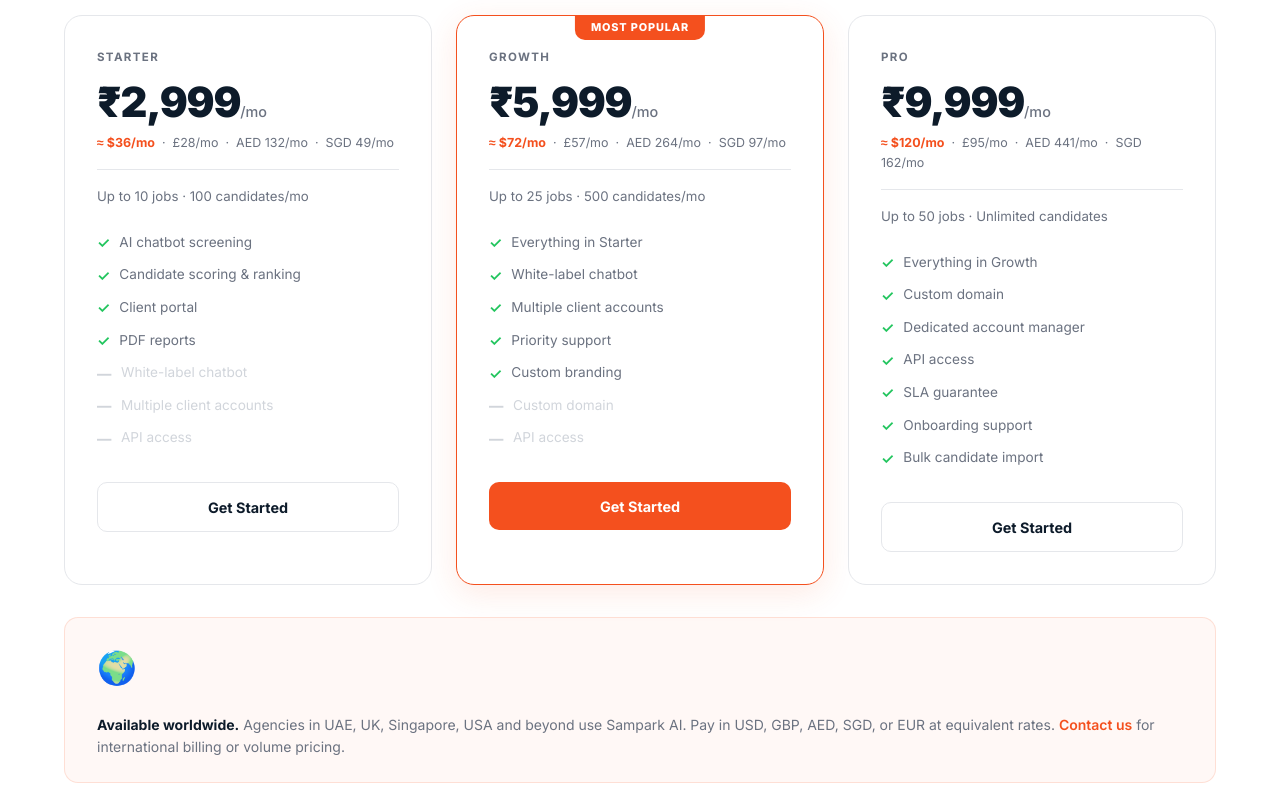
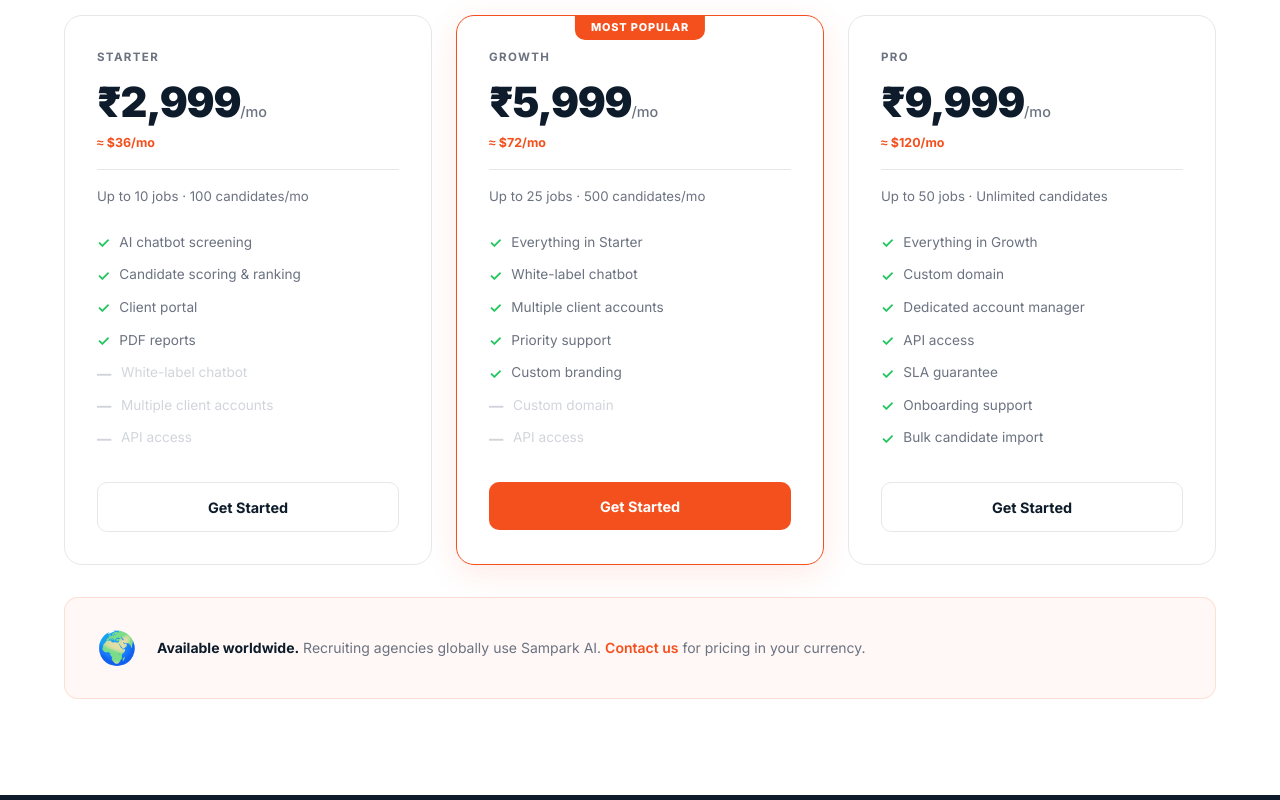
Before and after one commit to pravinbhutale99/Sampark-ai, a website: page index.html in a window 1280 px wide. Shown: the part 2560-3360 px from the top of the page. Drawn offline with Linux system fonts and the light colour scheme.

Commit message:
fix: index.html

```diff
--- a/index.html
+++ b/index.html
@@ -298,7 +298,7 @@
     <div class="price-card">
       <div class="price-tier">Starter</div>
       <div><span class="price-inr">₹2,999</span><span class="price-per">/mo</span></div>
-      <div class="price-global"><strong>≈ $36/mo</strong> &nbsp;·&nbsp; £28/mo &nbsp;·&nbsp; AED 132/mo &nbsp;·&nbsp; SGD 49/mo</div>
+      <div class="price-global"><strong>≈ $36/mo</strong></div>
       <div class="price-desc">Up to 10 jobs · 100 candidates/mo</div>
       <ul class="price-features">
         <li>AI chatbot screening</li>
@@ -316,7 +316,7 @@
       <div class="popular-badge">MOST POPULAR</div>
       <div class="price-tier">Growth</div>
       <div><span class="price-inr">₹5,999</span><span class="price-per">/mo</span></div>
-      <div class="price-global"><strong>≈ $72/mo</strong> &nbsp;·&nbsp; £57/mo &nbsp;·&nbsp; AED 264/mo &nbsp;·&nbsp; SGD 97/mo</div>
+      <div class="price-global"><strong>≈ $72/mo</strong></div>
       <div class="price-desc">Up to 25 jobs · 500 candidates/mo</div>
       <ul class="price-features">
         <li>Everything in Starter</li>
@@ -333,7 +333,7 @@
     <div class="price-card">
       <div class="price-tier">Pro</div>
       <div><span class="price-inr">₹9,999</span><span class="price-per">/mo</span></div>
-      <div class="price-global"><strong>≈ $120/mo</strong> &nbsp;·&nbsp; £95/mo &nbsp;·&nbsp; AED 441/mo &nbsp;·&nbsp; SGD 162/mo</div>
+      <div class="price-global"><strong>≈ $120/mo</strong></div>
       <div class="price-desc">Up to 50 jobs · Unlimited candidates</div>
       <ul class="price-features">
         <li>Everything in Growth</li>
@@ -350,7 +350,7 @@
 
   <div class="global-box">
     <div class="g-icon">🌍</div>
-    <p><strong>Available worldwide.</strong> Agencies in UAE, UK, Singapore, USA and beyond use Sampark AI. Pay in USD, GBP, AED, SGD, or EUR at equivalent rates. <a href="mailto:admin@samparkai.tech">Contact us</a> for international billing or volume pricing.</p>
+    <p><strong>Available worldwide.</strong> Recruiting agencies globally use Sampark AI. <a href="mailto:admin@samparkai.tech">Contact us</a> for pricing in your currency.</p>
   </div>
 </section>
 
```
